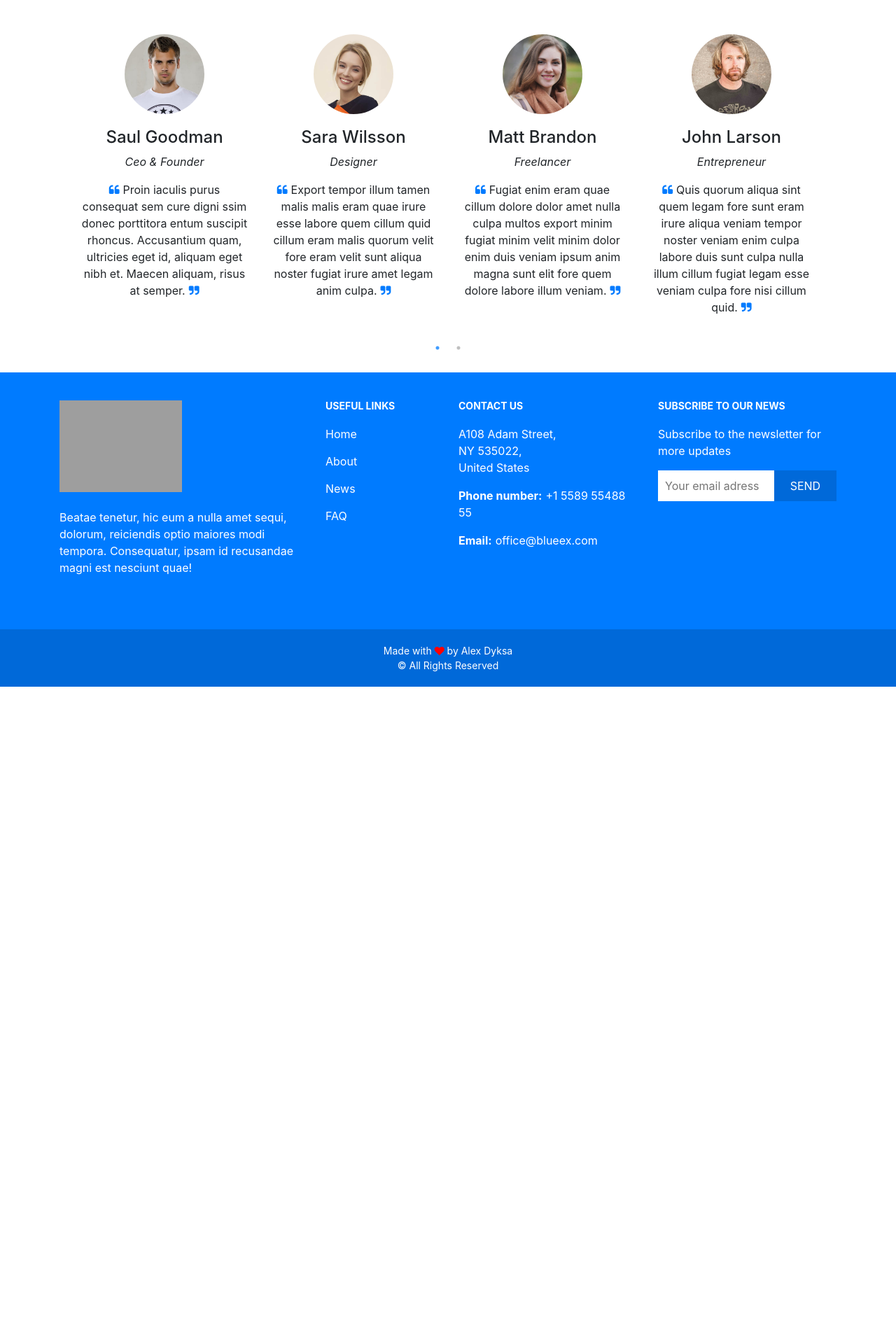
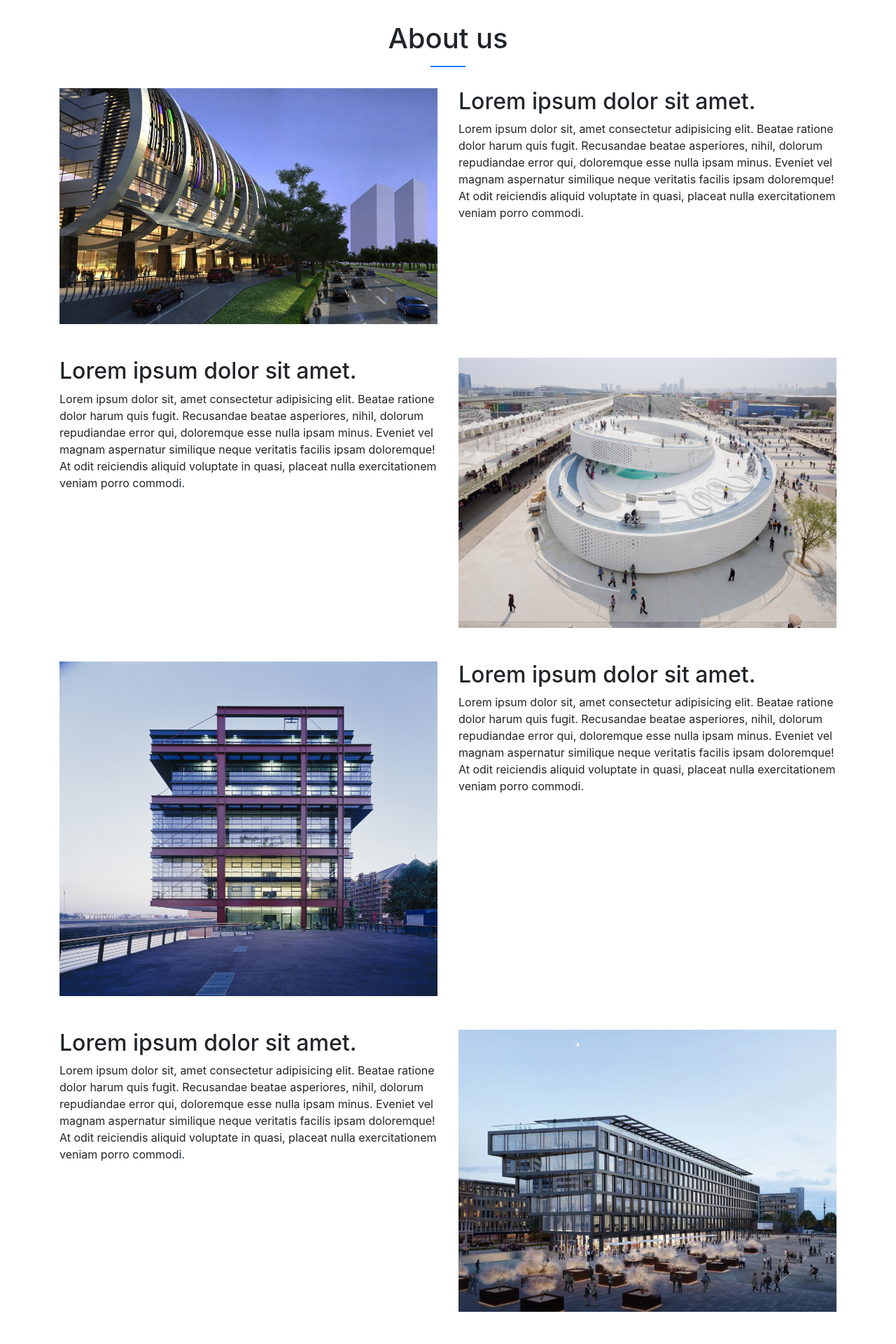
Before and after one commit to odyksa/Blueex, a React (Create React App) app: page /about in a window 1280 px wide. Shown: the part 160-2080 px from the top of the page at 70% size. Before the commit the page ends 1141 px from the top, so only its background shows below. Built offline with nearby package versions, Linux system fonts and the light colour scheme; grey boxes are pictures that could not be loaded.

Commit message:
add about page

```diff
--- a/src/pages/About/About.jsx
+++ b/src/pages/About/About.jsx
@@ -1,21 +1,54 @@
 import React, { Component } from 'react';
-import { Link } from 'react-router-dom';
-import { Container, Row, Col, Button, Image, Jumbotron } from 'react-bootstrap';
+import { Container, Row, Col, Button, Image, Carousel } from 'react-bootstrap';
 import './About.css';
-import FeedbacksCarousel from '../../components/FeedbacksCarousel';
 
 class About extends Component {
     render() {
         return (
-            <main className="about">
+            <main className="about" >
                 <section className="section">
-                <Container>
-                    <Row>
-                        <Col>
-                        <FeedbacksCarousel />
-                        </Col>
-                    </Row>
-                </Container>
+                    <h1 className="text-center section-title section-title-border">About us</h1>
+                    <Container>
+                        <Row className="mb-5">
+                            <Col lg={6}>
+                                <Image src="assets/project-4.jpg" className="img-fluid"/>
+                            </Col>
+                            <Col lg={6}>
+                                <h2>Lorem ipsum dolor sit amet.</h2>
+                                <p>Lorem ipsum dolor sit, amet consectetur adipisicing elit. Beatae ratione dolor harum quis fugit. Recusandae beatae asperiores, nihil, dolorum repudiandae error qui, doloremque esse nulla ipsam minus. Eveniet vel magnam aspernatur similique neque veritatis facilis ipsam doloremque! At odit reiciendis aliquid voluptate in quasi, placeat nulla exercitationem veniam porro commodi.</p>
+                            </Col>
+                        </Row>
+
+                        <Row className="mb-5">
+                            <Col lg={6} className="order-lg-2">
+                                <Image src="assets/project-3.jpg" className="img-fluid"/>
+                            </Col>
+                            <Col lg={6} className="order-lg-1">
+                                <h2>Lorem ipsum dolor sit amet.</h2>
+                                <p>Lorem ipsum dolor sit, amet consectetur adipisicing elit. Beatae ratione dolor harum quis fugit. Recusandae beatae asperiores, nihil, dolorum repudiandae error qui, doloremque esse nulla ipsam minus. Eveniet vel magnam aspernatur similique neque veritatis facilis ipsam doloremque! At odit reiciendis aliquid voluptate in quasi, placeat nulla exercitationem veniam porro commodi.</p>
+                            </Col>
+                        </Row>
+
+                        <Row className="mb-5">
+                            <Col lg={6}>
+                                <Image src="assets/project-2.jpg" className="img-fluid"/>
+                            </Col>
+                            <Col lg={6}>
+                                <h2>Lorem ipsum dolor sit amet.</h2>
+                                <p>Lorem ipsum dolor sit, amet consectetur adipisicing elit. Beatae ratione dolor harum quis fugit. Recusandae beatae asperiores, nihil, dolorum repudiandae error qui, doloremque esse nulla ipsam minus. Eveniet vel magnam aspernatur similique neque veritatis facilis ipsam doloremque! At odit reiciendis aliquid voluptate in quasi, placeat nulla exercitationem veniam porro commodi.</p>
+                            </Col>
+                        </Row>
+
+                        <Row className="mb-5">
+                            <Col lg={6} className="order-lg-2">
+                                <Image src="assets/project-1.jpg" className="img-fluid"/>
+                            </Col>
+                            <Col lg={6} className="order-lg-1">
+                                <h2>Lorem ipsum dolor sit amet.</h2>
+                                <p>Lorem ipsum dolor sit, amet consectetur adipisicing elit. Beatae ratione dolor harum quis fugit. Recusandae beatae asperiores, nihil, dolorum repudiandae error qui, doloremque esse nulla ipsam minus. Eveniet vel magnam aspernatur similique neque veritatis facilis ipsam doloremque! At odit reiciendis aliquid voluptate in quasi, placeat nulla exercitationem veniam porro commodi.</p>
+                            </Col>
+                        </Row>
+                    </Container>
                 </section>
             </main>
         );
--- a/src/pages/Home/Home.css
+++ b/src/pages/Home/Home.css
@@ -7,7 +7,7 @@
 
 .intro:before {
     content: "";
-    background: rgba(0, 0, 0, 0.8);
+    background: rgba(0, 0, 0, 0.75);
     position: absolute;
     bottom: 0;
     top: 0;
--- a/src/pages/Home/Home.jsx
+++ b/src/pages/Home/Home.jsx
@@ -195,7 +195,7 @@ class Home extends Component {
                     <h3 className="text-center section-title section-title-border">Our advantages</h3>
                     <Container>
                         <Row className="text-center">
-                            <Col xs={12} sm={6} lg={3} className="advantage-item text-center wow slideInLeft" data-wow-offset="200">
+                            <Col xs={12} sm={6} lg={3} className="advantage-item text-center wow slideInLeft" data-wow-offset="300">
                                 <div className="advantage-item-icon">
                                     <i className="fa fa-credit-card-alt" aria-hidden="true"></i>
                                 </div>
```
Also changed, not shown: src/images/action-bg.jpg.
